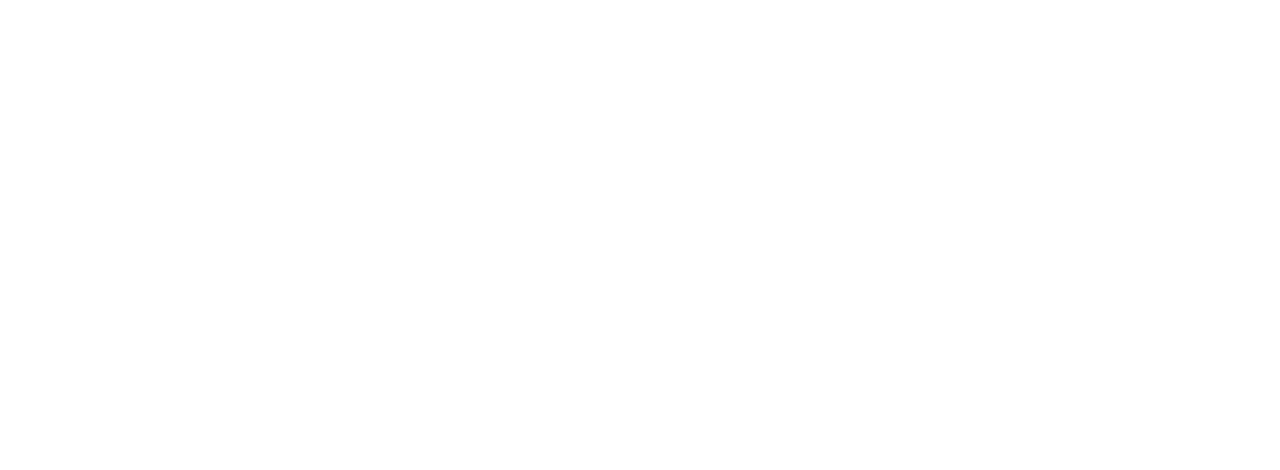
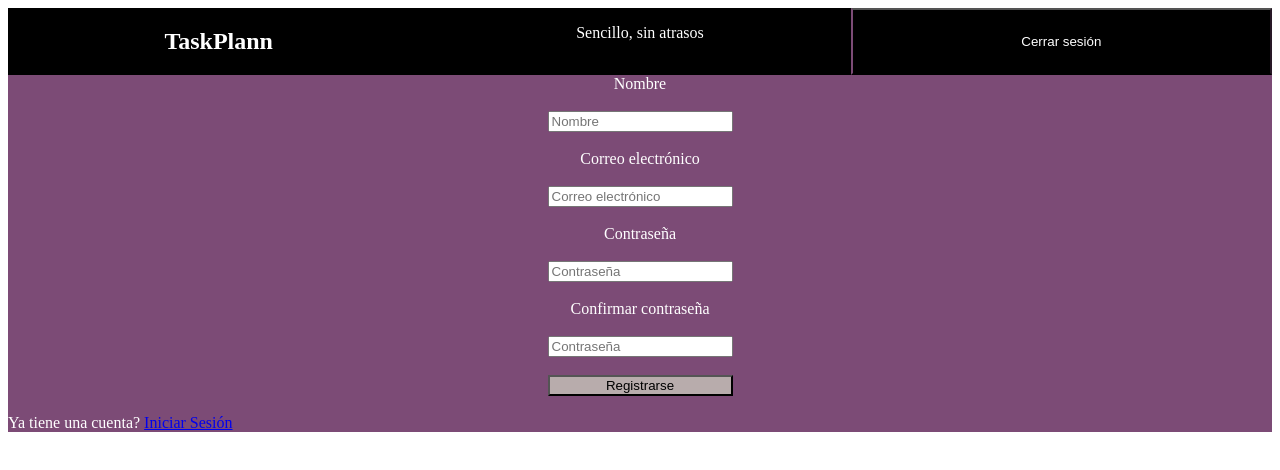
Before and after one commit to fwd-elhuerto/ToDoReact, a React (Vite) app: page /Register in a window 1280 px wide. Before the commit this address had no page. Shown: the top 470 px of the page. Built offline with nearby package versions, Linux system fonts and the light colour scheme.

Commit message:
login y register funcionales

```diff
--- a/db.json
+++ b/db.json
@@ -1,28 +1,32 @@
 {
   "tareas": [
     {
-      "id": "9dce",
-      "nombre": "bnfme",
-      "estado": true,
-      "fecha": "11/9/2025, 10:09:06 a. m."
+      "id": "b1f2",
+      "nombre": "dejar de usar props",
+      "estado": false,
+      "fecha": "12/9/2025, 3:28:19 p. m.",
+      "usuario": "caleb"
     },
     {
-      "id": "6ecc",
-      "nombre": "vxxnxnn",
-      "estado": true,
-      "fecha": "11/9/2025, 10:09:15 a. m."
+      "id": "df8e",
+      "nombre": "holaaaa",
+      "estado": false,
+      "fecha": "12/9/2025, 3:32:23 p. m.",
+      "usuario": "fio"
+    }
+  ],
+  "usuarios": [
+    {
+      "id": "1c34",
+      "Nombre": "caleb",
+      "Email": "caleb@gmail.com",
+      "Password": "123456789"
     },
     {
-      "id": "ee8b",
-      "nombre": "gsh",
-      "estado": true,
-      "fecha": "11/9/2025, 10:09:20 a. m."
-    },
-    {
-      "id": "afa2",
-      "nombre": "fjef",
-      "estado": true,
-      "fecha": "11/9/2025, 10:09:24 a. m."
+      "id": "88a1",
+      "Nombre": "fio",
+      "Email": "fio@gmail.com",
+      "Password": "123456789"
     }
   ]
 }
--- a/src/components/Contenedor/AdminTask/AdminTask.jsx
+++ b/src/components/Contenedor/AdminTask/AdminTask.jsx
@@ -9,6 +9,8 @@
 
   const [TareasM, setTareasM] = useState([])
   const [mostrarPendiente, setmostrarPendiente] = useState(true);
+  const usuarioLogueado = JSON.parse(sessionStorage.getItem("usuarioLogueado"))
+
 
   useEffect(() => {
         const pedirInfo = async () => {
@@ -27,8 +29,8 @@
   return (
     <div>
 
-        <NavBar agregarTarea={agregarTarea} mostrarPendiente={mostrarPendiente} setmostrarPendiente={setmostrarPendiente} TareasM={TareasM} />
-        <Contenedor TareasM={TareasM} setTareasM={setTareasM} mostrarPendiente={mostrarPendiente} setmostrarPendiente={setmostrarPendiente} />
+        <NavBar agregarTarea={agregarTarea} mostrarPendiente={mostrarPendiente} setmostrarPendiente={setmostrarPendiente} TareasM={TareasM} usuarioLogueado={usuarioLogueado} />
+        <Contenedor TareasM={TareasM} setTareasM={setTareasM} mostrarPendiente={mostrarPendiente} setmostrarPendiente={setmostrarPendiente} usuarioLogueado={usuarioLogueado} />
 
     </div>
   )
--- a/src/components/Contenedor/Contenedor.jsx
+++ b/src/components/Contenedor/Contenedor.jsx
@@ -7,14 +7,14 @@
 
 
 
-function Contenedor({TareasM, setTareasM, mostrarPendiente}) {
+function Contenedor({TareasM, setTareasM, mostrarPendiente, usuarioLogueado}) {
 
 
 
 
     const tareasFiltradas = mostrarPendiente
-       ? TareasM.filter(t => !t.estado)
-       : TareasM.filter(t => t.estado)
+       ? TareasM.filter(t => !t.estado && t.usuario === usuarioLogueado.Nombre)
+       : TareasM.filter(t => t.estado && t.usuario === usuarioLogueado.Nombre)
 
 
 
@@ -51,7 +51,7 @@
 
       const editarTarea = async (tarea) => {
         const nuevoContent = prompt("Digita el nuevo valor", tarea.nombre)
-        if (nuevoContent.trim() !== "") {
+        if (!nuevoContent.trim()) {
             const tareaActualizada = { ...tarea, nombre: nuevoContent }
             await Services.putTask(tareaActualizada, tarea.id)
             setTareasM(TareasM.map(t => t.id === tarea.id ? tareaActualizada : t))
--- /dev/null
+++ b/src/components/FormLogin/FormLogin.css
@@ -0,0 +1,18 @@
+.formLStyle{
+    display: grid;
+    justify-content: center;
+    text-align: center;
+}
+
+.login{
+   background-color: rgb(124, 75, 118);
+   color: rgb(255, 255, 255);
+   gap: 5px;
+
+}
+
+.btn{
+    text-align: center;
+    background-color: rgb(184, 172, 172);
+    background-origin: padding-box;
+}
--- /dev/null
+++ b/src/components/FormLogin/FormLogin.jsx
@@ -0,0 +1,62 @@
+import React from 'react'
+import { useState, useEffect } from 'react'
+import { Link, useNavigate} from 'react-router-dom'
+import "../FormLogin/FormLogin.css"
+import ServicesUser from '../../services/ServicesUser'
+
+function FormLogin() {
+
+    const [Email, setEmail]=useState("")
+    const [Password, setPassword]=useState("")
+    const navegar = useNavigate()
+    const [Users, setUsers] = useState([])
+
+        useEffect(() => {
+                const pedirUser = async () => {
+                    const datosU = await ServicesUser.getUsuarios()
+                    setUsers(datosU)
+                }
+               pedirUser()
+           },[])
+
+
+
+
+
+    const logIn = () => {
+
+      const usuarioValido = Users.find(
+        (user) => user.Email === Email && user.Password === Password
+      )
+      if (usuarioValido) {
+     sessionStorage.setItem("usuarioLogueado", JSON.stringify(usuarioValido));
+          navegar("/Gestor")
+      } else {
+        alert("Datos incorrectos")
+      }
+    }
+
+  return (
+    <div className='login'>
+
+
+        <div className='formLStyle'>
+          <h2>Ingreso</h2>
+            <label htmlFor="Email">Correo electrónico</label>
+            <br />
+            <input type="email" placeholder='Ejemplo@gmail.com' value={Email} onChange={(e)=> setEmail(e.target.value)} />
+            <br />
+            <label htmlFor="Pasword">Contraseña</label>
+            <br />
+            <input type="password" placeholder='********' value={Password} onChange={(e)=> setPassword(e.target.value)} />
+            <br />
+             <button onClick={logIn} className='btn'>Ingresar</button>
+        </div>
+
+
+
+    </div>
+  )
+}
+
+export default FormLogin
--- /dev/null
+++ b/src/components/FormRegister/FormRegister.css
@@ -0,0 +1,18 @@
+.formRStyle{
+    display: grid;
+    justify-content: center;
+    text-align: center;
+}
+
+.register{
+   background-color: rgb(124, 75, 118);
+   color: rgb(255, 255, 255);
+   gap: 5px;
+
+}
+
+.btn{
+    text-align: center;
+    background-color: rgb(184, 172, 172);
+    background-origin: padding-box;
+}
--- /dev/null
+++ b/src/components/FormRegister/FormRegister.jsx
@@ -0,0 +1,67 @@
+import React from 'react'
+import { useState } from 'react'
+import { Link, useNavigate} from 'react-router-dom'
+import "../FormRegister/FormRegister.css"
+import ServicesUser from '../../services/ServicesUser'
+import Swal from 'sweetalert2'
+
+
+
+function FormRegister() {
+
+    const [Nombre, setNombre]=useState("")
+    const [Email, setEmail]=useState("")
+    const [Password, setPassword]=useState("")
+    const datosUser = {Nombre, Email, Password}
+    const [Password2, setPassword2]=useState("")
+
+    const navegar = useNavigate()
+
+
+    const CargarDatos = async () => {
+        console.log(Nombre,Email,Password);
+        if (!Nombre.trim() || !Email.trim() || Password.length < 8 || Password != Password2) {
+            Swal.fire("Error al guardar", "Llene todos los campos solicitados, las contraseñas deben ser mayor a 8 caracteres y deben coincidir", "error");
+            return;
+        }
+            await Swal.fire('Hecho', 'El usuario se ha resgistrado correctamente', 'success');
+            const registrar = await ServicesUser.postUsuarios(datosUser)
+            navegar("/Login");
+    }
+
+
+  return (
+    <div className='register'>
+        <div className='formRStyle'>
+            <label htmlFor="Nombre">Nombre</label>
+            <br />
+            <input type="text" placeholder='Nombre' value={Nombre} onChange={(e)=> setNombre(e.target.value)} />
+            <br />
+            <label htmlFor="Email">Correo electrónico</label>
+            <br />
+            <input type="email" placeholder='Correo electrónico' value={Email} onChange={(e)=> setEmail(e.target.value)} />
+            <br />
+            <label htmlFor="Pasword">Contraseña</label>
+            <br />
+            <input type="password" placeholder='Contraseña' value={Password} onChange={(e)=> setPassword(e.target.value)} />
+            <br />
+            <label htmlFor="Pasword">Confirmar contraseña</label>
+            <br />
+            <input type="password" placeholder='Contraseña' value={Password2} onChange={(e)=> setPassword2(e.target.value)} /> <br />
+             <button onClick={CargarDatos} className='btn'>Registrarse</button><br />
+
+
+        </div>
+
+
+
+        Ya tiene una cuenta? <Link to ="/Login">Iniciar Sesión</Link>
+
+
+
+
+    </div>
+  )
+}
+
+export default FormRegister
--- a/src/components/NavBar/NavBar.jsx
+++ b/src/components/NavBar/NavBar.jsx
@@ -7,14 +7,16 @@
 
 
 
-function NavBar({agregarTarea, mostrarPendiente, setmostrarPendiente, TareasM}) {
+function NavBar({agregarTarea, mostrarPendiente, setmostrarPendiente, TareasM, usuarioLogueado}) {
 const [Busqueda, setBusqueda]=useState("");
 const [NuevaT, setNuevaT]=useState("");
 const timeoutRef = useRef(null);
 
+const usuarioEnSesion = usuarioLogueado;
+
 const enCola = TareasM.filter(t => !t.estado).length;
 const terminadas = TareasM.filter(t => t.estado).length;
-console.log(terminadas);
+
 
 
 
@@ -25,9 +27,10 @@
         const task ={
         nombre: NuevaT,
         estado: false,
-        fecha: fechaActual.toLocaleString()
+        fecha: fechaActual.toLocaleString(),
+        usuario: usuarioEnSesion.Nombre
         }
-        console.log(task);
+
 
        const savedTask = await Services.postTask(task)
         setNuevaT("");
--- /dev/null
+++ b/src/pages/Login.jsx
@@ -0,0 +1,17 @@
+import React from 'react'
+import FormLogin from '../components/FormLogin/FormLogin'
+import Header from '../components/Header/Header'
+
+function Login() {
+  return (
+    <div>
+
+
+
+        < Header/>
+        <FormLogin />
+    </div>
+  )
+}
+
+export default Login
--- /dev/null
+++ b/src/pages/Register.jsx
@@ -0,0 +1,15 @@
+import React from 'react'
+import FormRegister from '../components/FormRegister/FormRegister'
+import Header from '../components/Header/Header'
+
+function Register() {
+  return (
+    <div>
+
+        <Header />
+        <FormRegister />
+    </div>
+  )
+}
+
+export default Register
--- a/src/routes/Routing.jsx
+++ b/src/routes/Routing.jsx
@@ -1,12 +1,16 @@
 import React from 'react'
 import {BrowserRouter as Router,Routes,Route} from 'react-router-dom'
 import Gestor from '../pages/Gestor'
+import Register from '../pages/Register'
+import Login from '../pages/Login'
 
 const Routing =() => {
   return (
     <Router>
       <Routes>
         <Route path='/Gestor' element={<Gestor/>} />
+        <Route path='/Register' element={<Register/>} />
+        <Route path='/Login' element={<Login/>} />
       </Routes>
     </Router>
 
--- /dev/null
+++ b/src/services/ServicesUser.jsx
@@ -0,0 +1,84 @@
+async function getUsuarios () {
+
+    try {
+
+        const response =await fetch("http://localhost:3001/usuarios",{
+        method:'GET',
+        headers : {
+            'Content-Type': 'application/json'
+        }
+        })
+        const usuarios = await response.json()
+
+        return usuarios
+
+    } catch (error) {
+        console.error("Error al obtener los usuarios",error)
+        throw error
+    }
+}
+
+
+
+
+async function postUsuarios (usuario) {
+
+    try {
+
+        const response =await fetch("http://localhost:3001/usuarios",{
+        method:'POST',
+        headers : {
+            'Content-Type': 'application/json' },
+        body:JSON.stringify(usuario)
+        })
+        const usuarios = await response.json()
+
+        return usuarios
+
+    } catch (error) {
+        console.error("Error al guardar los usuarios",error)
+        throw error
+    }
+}
+
+
+
+async function deleteUsuarios (id) {
+
+    try {
+
+        const response =await fetch("http://localhost:3001/usuarios/"+ id,{
+        method:'DELETE',
+        headers : {
+            'Content-Type': 'application/json'
+        },
+        })
+        /* const products = await response.json()
+
+        return products
+ */
+    } catch (error) {
+        console.error("Error al eliminar los usuarios",error)
+        throw error
+    }
+}
+
+
+async function putUsuarios (usuario,id) {
+
+    try {
+
+        const response =await fetch("http://localhost:3001/usuarios/"+ id,{
+        method:'PUT',
+        headers : {
+            'Content-Type': 'application/json'
+        },
+        body:JSON.stringify(usuario)
+        })
+
+    } catch (error) {
+        console.error("Error al actualizar los usuarios",error)
+        throw error
+    }
+}
+export default {putUsuarios, getUsuarios, postUsuarios, deleteUsuarios}
```
